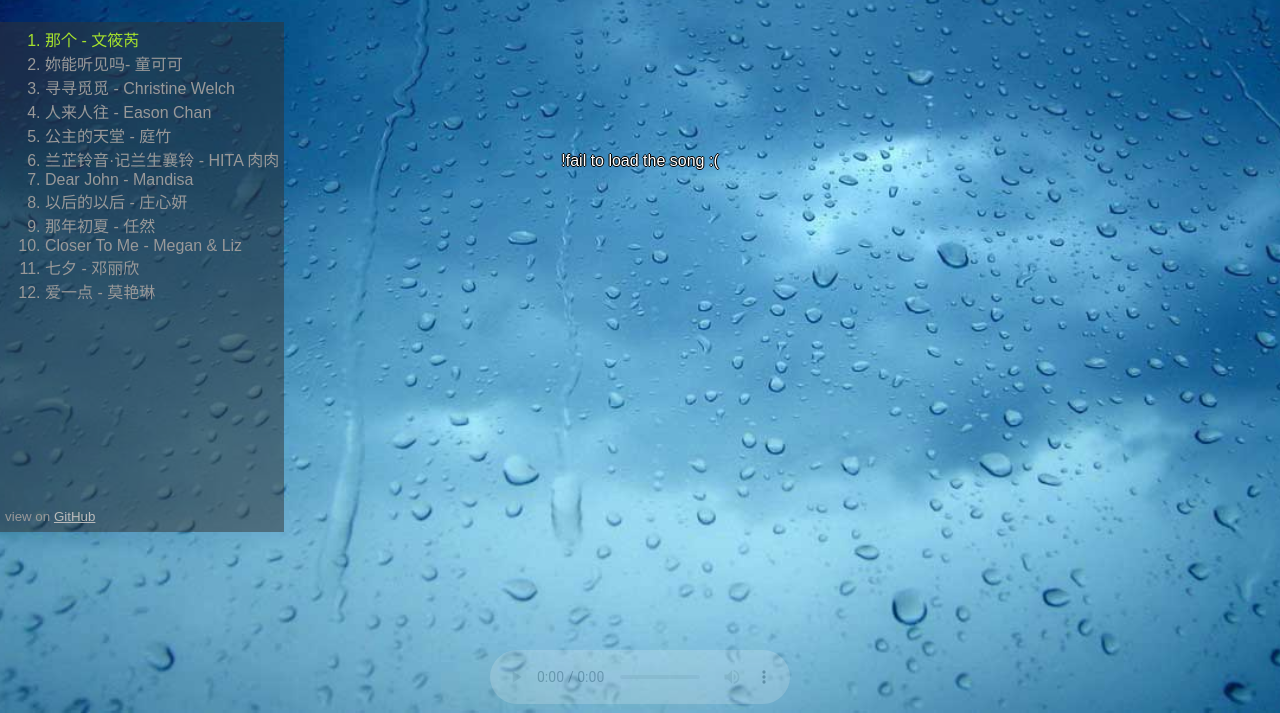
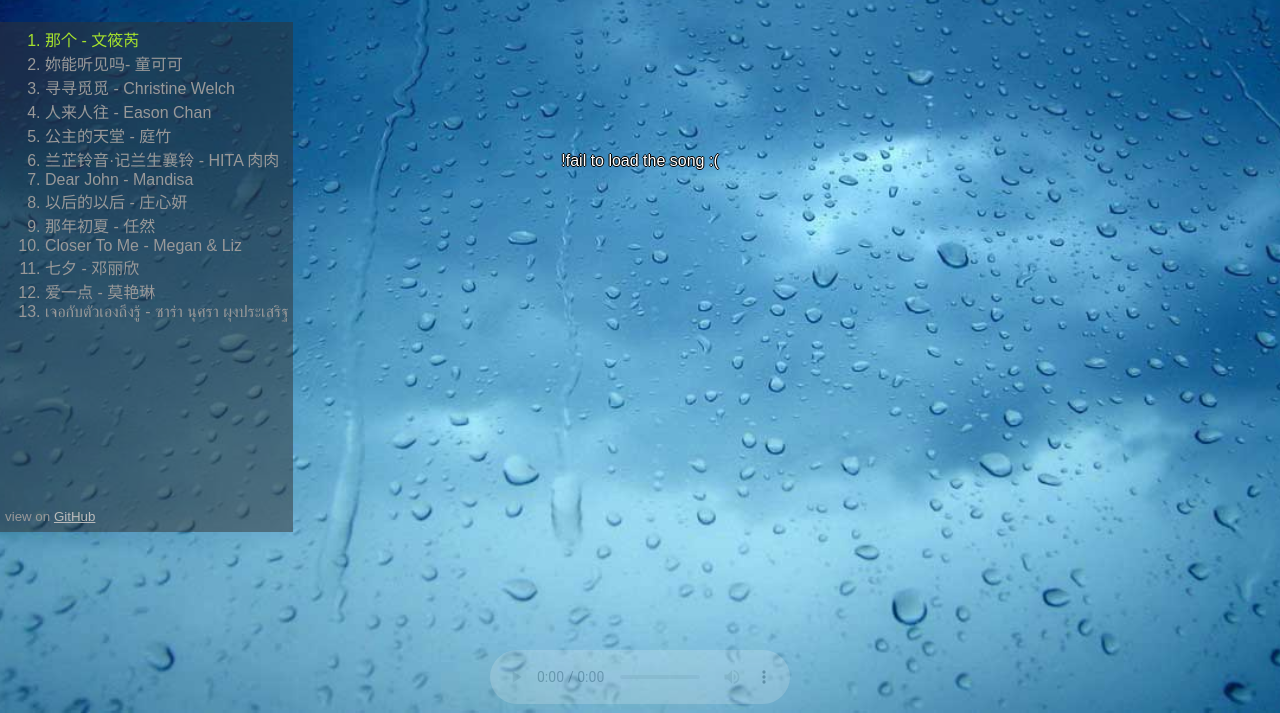
Before and after one commit to wayou/selected, a plain HTML site: page index.html in a window 1280 px wide. Shown: the part 87-800 px from the top of the page. Drawn offline with Linux system fonts and the light colour scheme.

Commit message:
add new song :blush:

```diff
--- a/index.html
+++ b/index.html
@@ -55,6 +55,9 @@
                     <li>
                         <a href="javascript:void(0);" data-name="ai_yi_dian">爱一点 - 莫艳琳</a>
                     </li>
+                     <li>
+                        <a href="javascript:void(0);" data-name="ji_shi_zhi_dao_yao_jian_main">เจอกับตัวเองถึงรู้ - ซาร่า นุศรา ผุงประเสริฐ</a>
+                    </li>
                 </ol>
                 <div class="info">
                    <small> view on <a target="_blank" href="https://github.com/wayou/selected/">GitHub</a></small>
```
Also changed, not shown: 2 other files.
